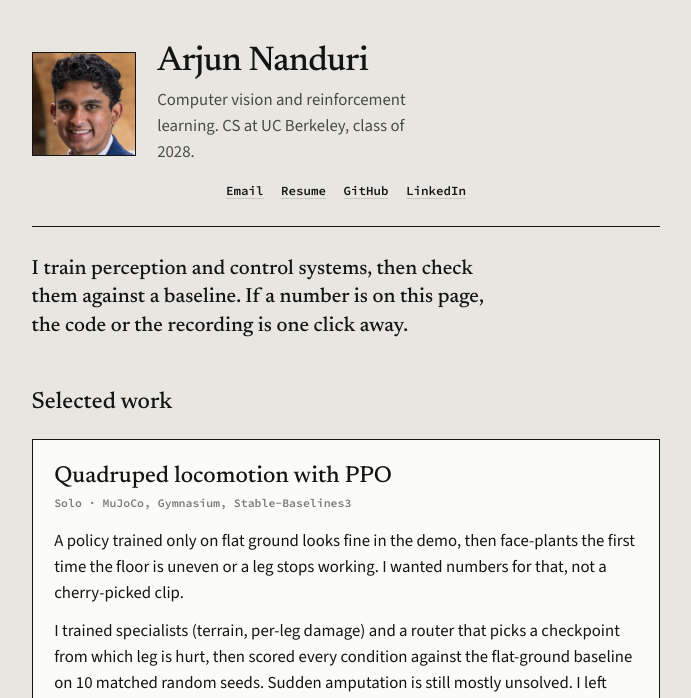
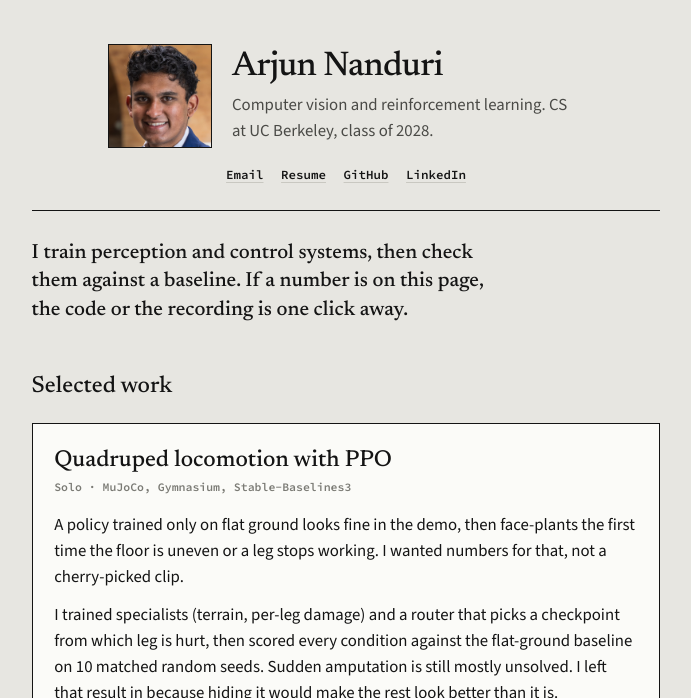
Before and after one commit to FavouritePlayer/portfolio_website, a plain HTML site: page index.html in a window 1280 px wide. Shown: the top 698 px of the page, without its empty margins (294-985 px from the left). Drawn offline with nearby package versions, Linux system fonts and the light colour scheme.

Commit message:
Center the photo and name as one block above the links.

```diff
--- a/index.html
+++ b/index.html
@@ -54,18 +54,21 @@
   header.top {
     display: flex;
     flex-direction: column;
+    align-items: stretch;
     gap: 1.05rem;
     padding-bottom: 1.6rem;
     border-bottom: 1px solid var(--ink);
   }
   .identity {
-    display: grid;
-    grid-template-columns: 6.5rem 1fr;
-    gap: 0 1.35rem;
+    display: flex;
+    justify-content: center;
     align-items: center;
+    gap: 1.25rem;
+    width: 100%;
   }
   header.top img {
     display: block;
+    flex: 0 0 6.5rem;
     width: 6.5rem;
     height: 6.5rem;
     object-fit: cover;
@@ -80,16 +83,22 @@
     letter-spacing: -0.02em;
     line-height: 1.05;
     margin: 0 0 0.35rem;
+    white-space: nowrap;
+  }
+  .identity > div {
+    width: max-content;
+    max-width: min(22rem, calc(100% - 0.5rem));
   }
   .who {
     color: var(--muted);
     margin: 0;
-    max-width: 34ch;
+    max-width: 100%;
   }
   nav.links {
     display: flex;
     flex-wrap: wrap;
     justify-content: center;
+    width: 100%;
     gap: 0.15rem 1.1rem;
     font-family: var(--font-mono);
     font-size: 0.78rem;
@@ -259,8 +268,8 @@
   footer a { color: var(--faint); }
 
   @media (max-width: 640px) {
-    .identity { grid-template-columns: 5.1rem 1fr; gap: 0 1rem; }
-    header.top img { width: 5.1rem; height: 5.1rem; }
+    .identity { gap: 1rem; }
+    header.top img { flex-basis: 5.1rem; width: 5.1rem; height: 5.1rem; }
     header.top h1 { font-size: 1.75rem; }
     .lede { font-size: 1.14rem; }
     .also li { grid-template-columns: 1fr; }
```
